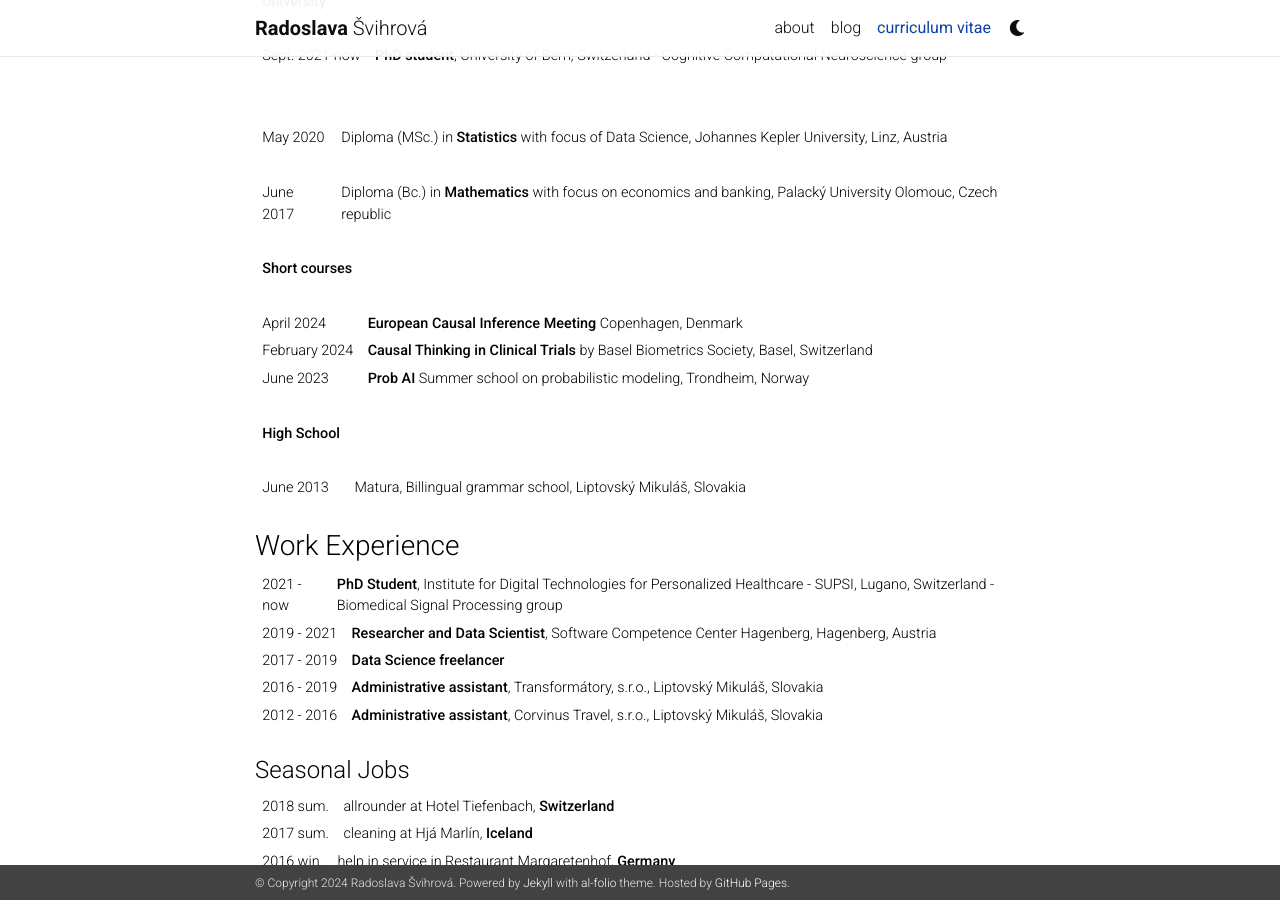
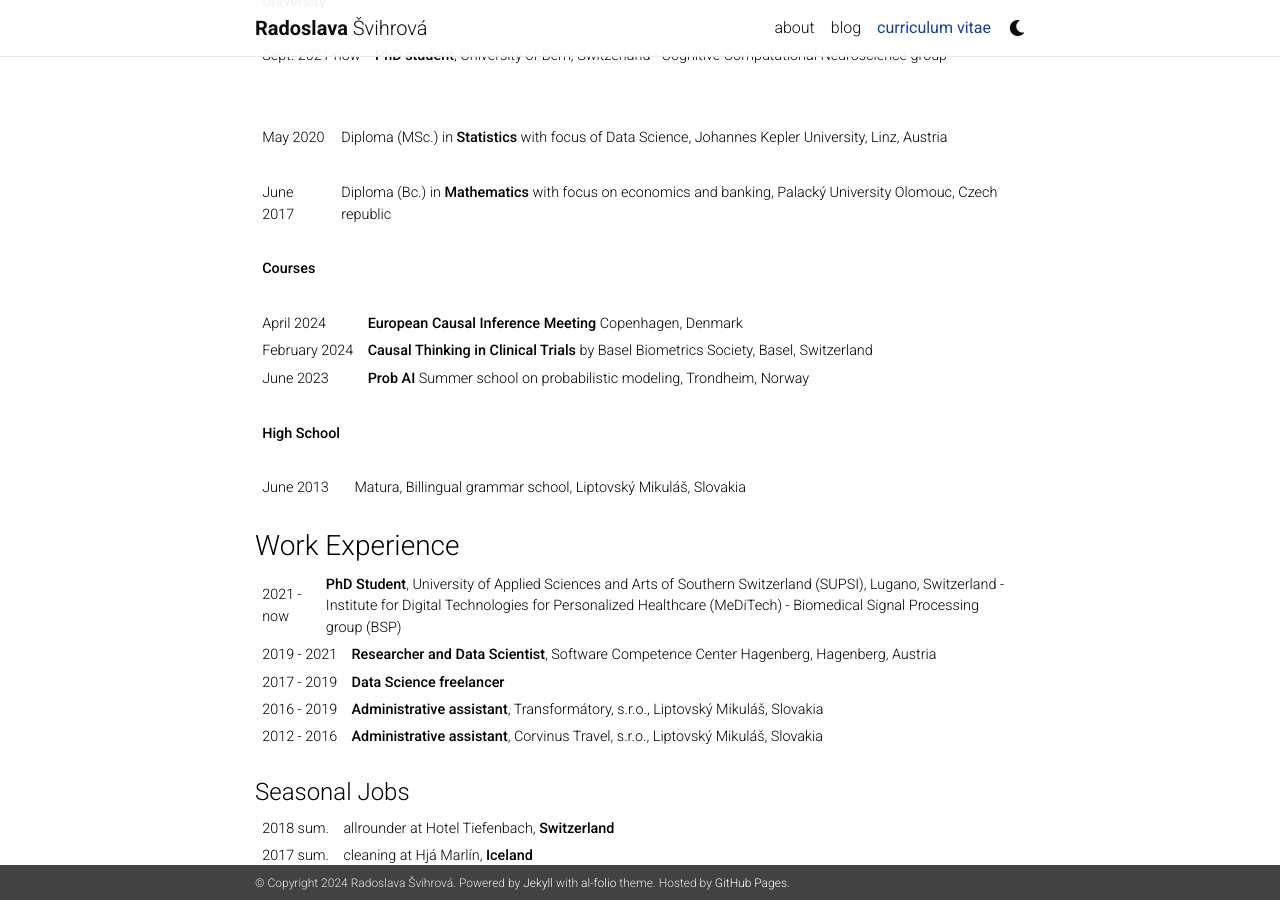
Before and after one commit to RadoslavaS/RadoslavaS.github.io, a Jekyll site: the page built from _pages/cv.md, in a window 1280 px wide and 900 px high, scrolled down 769 px. Built offline with Jekyll 4.4.1, drawn with Linux system fonts in a browser that asks for light colours; nearby versions of some CDN libraries; a style sheet for code colours, icons or effects is not loaded.

Commit message:
supsi full name

```diff
--- a/_pages/cv.md
+++ b/_pages/cv.md
@@ -28,7 +28,7 @@ nav: true
 | June 2017              | Diploma (Bc.) in **Mathematics** with focus on economics and banking, Palacký University Olomouc, Czech republic
 |                        |
 
-| **Short courses**  |
+| **Courses**  |
 |                        |
 |April 2024              |**European Causal Inference Meeting** Copenhagen, Denmark
 |February 2024          | **Causal Thinking in Clinical Trials** by Basel Biometrics Society, Basel, Switzerland
@@ -43,7 +43,7 @@ nav: true
 
 ### Work Experience ###
 
-| 2021 - now     |**PhD Student**, Institute for Digital Technologies for Personalized Healthcare - SUPSI, Lugano, Switzerland - Biomedical Signal Processing group
+| 2021 - now     |**PhD Student**, University of Applied Sciences and Arts of Southern Switzerland (SUPSI), Lugano, Switzerland - Institute for Digital Technologies for Personalized Healthcare (MeDiTech) - Biomedical Signal Processing group (BSP)
 
 | 2019 - 2021    |**Researcher and Data Scientist**, Software Competence Center Hagenberg, Hagenberg, Austria
 
```
